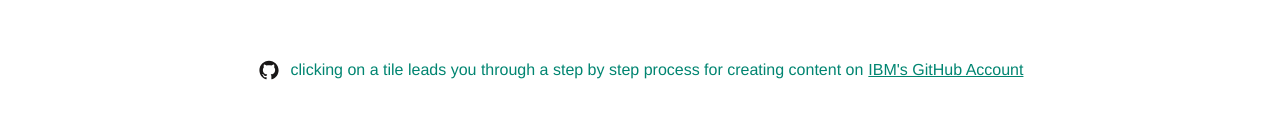
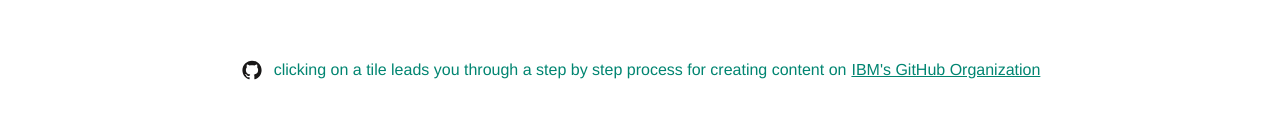
Before and after one commit to IBM/incubator, a plain HTML site: page public/index.html in a window 1280 px wide. Shown: the part 360-500 px from the top of the page. Drawn offline with Linux system fonts and the light colour scheme.

Commit message:
Update GitHub link text
Update text to reflect that github.com/IBM is the page for IBM's GitHub
org, not a specific account.

Related-Issue: #25
Signed-off-by: Matt Langbehn <matthew.langbehn@gmail.com>

```diff
--- a/public/index.html
+++ b/public/index.html
@@ -20,7 +20,7 @@
     <div class="infobox">
       <img class="github" src="./images/github.svg"></img>
       <div class="infoarea" id="infoarea">clicking on a tile leads you through a step by step process for creating content on
-        <a class="githublink" href="https://github.com/IBM"> IBM's GitHub Account</a></div>
+        <a class="githublink" href="https://github.com/IBM"> IBM's GitHub Organization</a></div>
     </div>
     <div class="detailbox">
       <div class="detailpitch">
```
